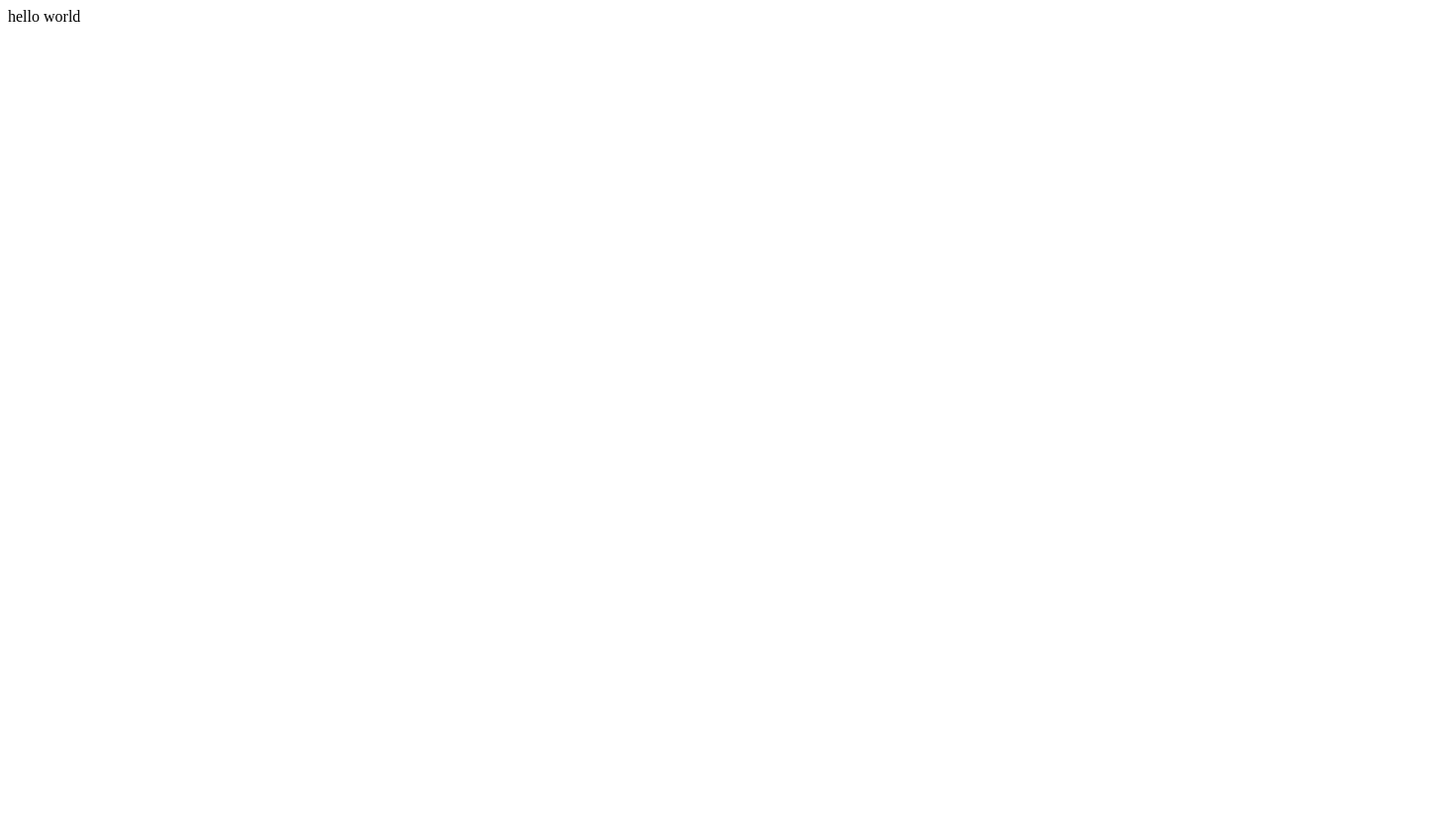
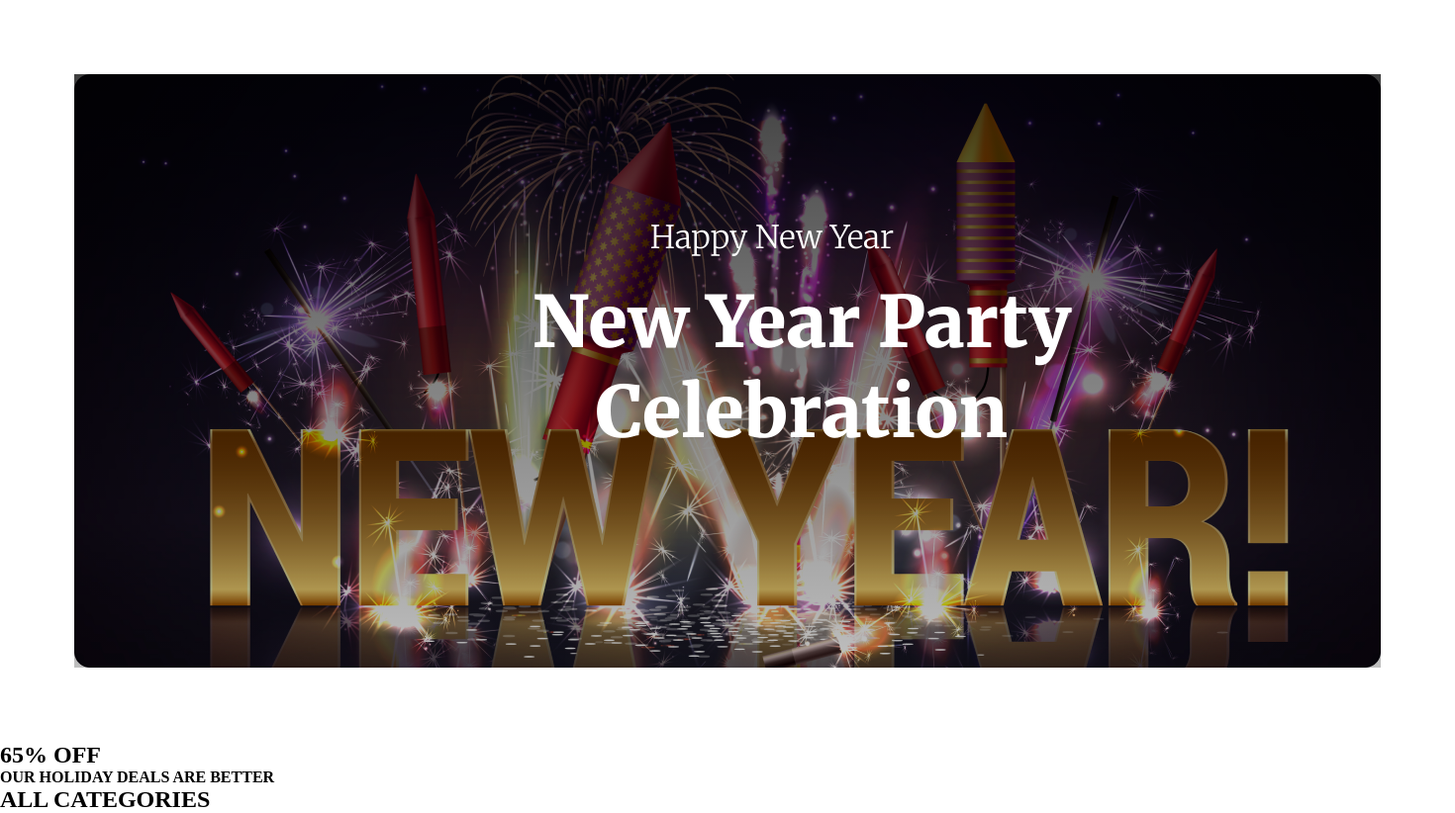
Before and after one commit to Ukasha-hub/NewYear_assignment, a plain HTML site: page index.html in a window 1280 px wide. Shown: the whole page at 99% size, 1470 px wide, since content can reach past the window. Before the commit the page ends 800 px from the top, so only its background shows below. Drawn offline with Linux system fonts and the light colour scheme.

Commit message:
header done

```diff
--- a/index.html
+++ b/index.html
@@ -3,9 +3,30 @@
 <head>
     <meta charset="UTF-8">
     <meta name="viewport" content="width=device-width, initial-scale=1.0">
+    <link rel="stylesheet" href="style.css">
+    <link rel="preconnect" href="https://fonts.googleapis.com">
+    <link rel="preconnect" href="https://fonts.gstatic.com" crossorigin>
+    <link href="https://fonts.googleapis.com/css2?family=Merriweather:wght@300&display=swap" rel="stylesheet">
+    <link rel="preconnect" href="https://fonts.googleapis.com">
+    <link rel="preconnect" href="https://fonts.gstatic.com" crossorigin>
+    <link href="https://fonts.googleapis.com/css2?family=Merriweather:wght@300;900&display=swap" rel="stylesheet">
     <title>Assignment 1</title>
+
 </head>
 <body>
-    hello world
+    <header class="banner">
+      <div class="banner-text">
+            <h3 id="small-ban">Happy New Year</h3>
+            <br>
+
+            <h1  id="big-ban">New Year Party</h1>
+            <h1  id="big-ban">Celebration</h1>
+      </div>
+    </header>
+    <section>
+        <h1>65% OFF</h1>
+        <h4>OUR HOLIDAY DEALS ARE BETTER</h4>
+        <h2>ALL CATEGORIES</h2>
+    </section>
 </body>
 </html>
--- /dev/null
+++ b/style.css
@@ -0,0 +1,42 @@
+*{
+    margin: 0px;
+    padding: 0px;
+}
+
+.banner{
+
+    background: linear-gradient( rgba(0, 0, 0, 0.75), rgba(0, 0, 0, 0.25)), url('resources/Banner\ Image.png');
+    border-radius: 50px;
+    background-size: 1320px 600px;
+    width: 1320px;
+    height: 600px;
+    color: white;
+    text-align: center;
+    background-attachment: fixed;
+    background-position: center;
+    background-repeat: no-repeat;
+    padding-left: 150px;
+    padding-top: 150px;
+    font-family: Merriweather;
+
+}
+
+.banner-text{
+    padding-top: 50px;
+}
+
+#small-ban{
+    padding-right: 60px;
+    padding-top: 20px;
+    font-size: 32px;
+    font-style: normal;
+    font-weight: 400;
+    line-height: normal;
+}
+
+#big-ban{
+
+    font-size: 72px;
+    font-style: normal;
+    font-weight: 900;
+}
```
